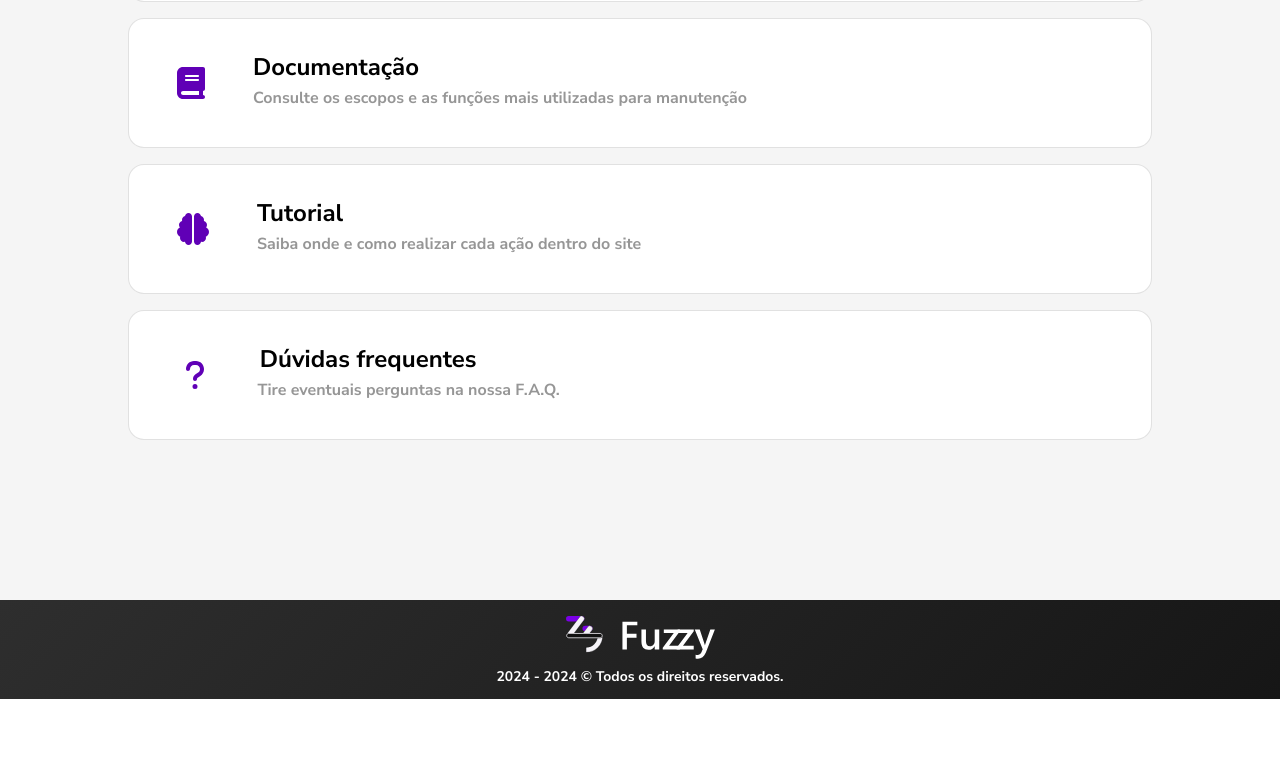
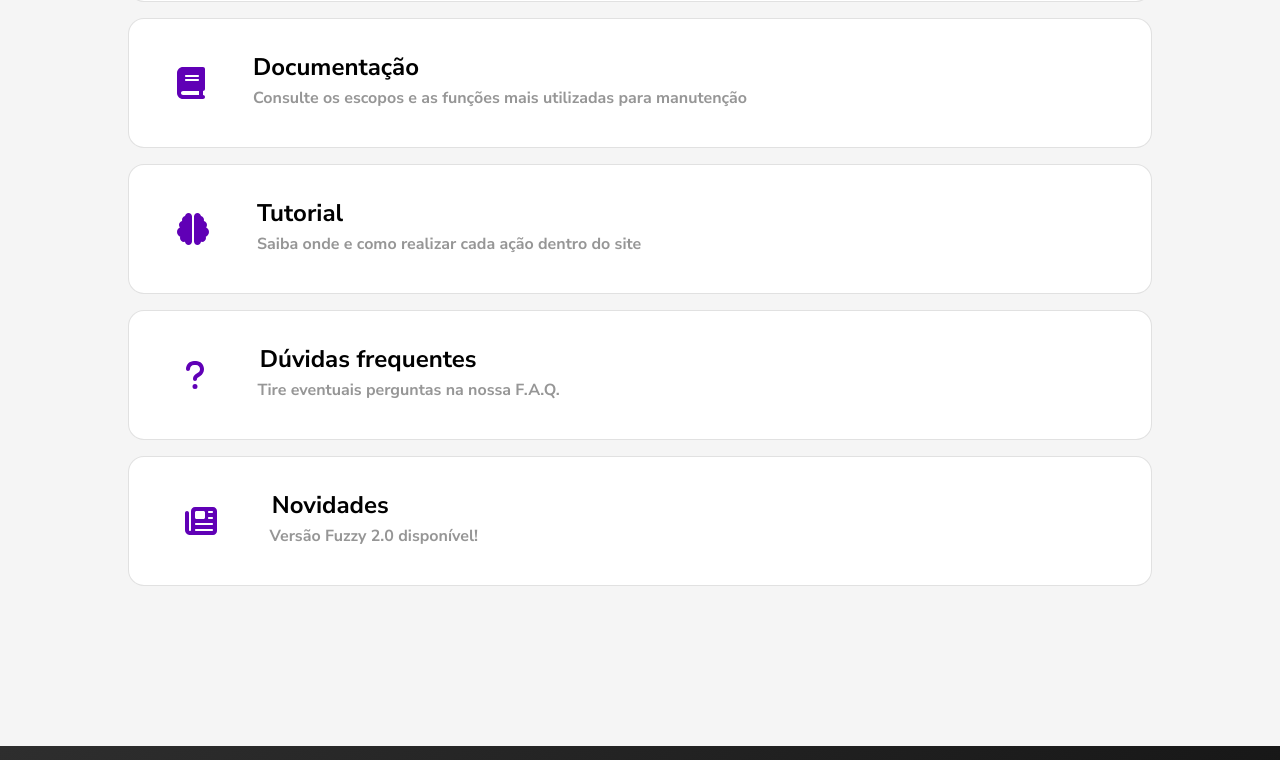
Before and after one commit to GabrielSucena/fuzzy-frontend, a React (Create React App) app: page /configuracoes in a window 1280 px wide. Shown: the part 403-1163 px from the top of the page. Before the commit the page ends 1102 px from the top, so only its background shows below. Built offline with nearby package versions, Linux system fonts and the light colour scheme; sample sign-in values are in the browser's storage.

Commit message:
Adiciona card Novidades nas configurações

```diff
--- a/src/App.js
+++ b/src/App.js
@@ -32,6 +32,7 @@ import Documentacoes from './screens/ramo-c-meu-perfil/documentacoes/documentaco
 import Configuracoes from './screens/ramo-c-meu-perfil/configuracoes';
 import Tutorial from './screens/ramo-c-meu-perfil/tutorial';
 import Duvidas from './screens/ramo-c-meu-perfil/duvidas';
+import Novidades from './screens/ramo-c-meu-perfil/novidades';
 
 const theme = createTheme({
   palette: { primary: { main: "#6000B6" } },
@@ -73,6 +74,7 @@ function App() {
                 <Route path="/configuracoes" element={<PrivateRoute element={Configuracoes} />} />
                 <Route path="/tutorial" element={<PrivateRoute element={Tutorial} />} />
                 <Route path="/duvidas" element={<PrivateRoute element={Duvidas} />} />
+                <Route path="/novidades" element={<PrivateRoute element={Novidades} />} />
 
                 <Route path="/auditoria" element={<PrivateRoute element={Auditoria} />} />
 
--- a/src/screens/ramo-b-colaboradores/editar-colaborador/index.js
+++ b/src/screens/ramo-b-colaboradores/editar-colaborador/index.js
@@ -106,7 +106,7 @@ const EditarColaborador = () => {
         console.log("Edição de colaborador: ", TratamentoEnvio)
         setMessage('Colaborador atualizado com sucesso!');
         setModalOpen(false);
-        setTimeout(() => navigate(-1), 200000);
+        setTimeout(() => navigate(-1), 1);
       })
       .catch(error => {
         console.error('Error updating collaborator:', error);
--- a/src/screens/ramo-c-meu-perfil/configuracoes/index.js
+++ b/src/screens/ramo-c-meu-perfil/configuracoes/index.js
@@ -1,7 +1,7 @@
 import './configuracoes.css'
 import TituloPagina from "../../../components/titulopagina";
 import { FontAwesomeIcon } from '@fortawesome/react-fontawesome';
-import { faBook, faBrain, faList, faPaintRoller, faQuestion, faSignOut, faUser } from '@fortawesome/free-solid-svg-icons';
+import { faBook, faBrain, faList, faNewspaper, faPaintRoller, faQuestion, faSignOut, faUser } from '@fortawesome/free-solid-svg-icons';
 import { Link } from 'react-router-dom';
 import { useRole } from '../../../functionsCenter/RoleContext';
 
@@ -62,6 +62,17 @@ function Configuracoes(){
                             </div>
                         </div>
                     </Link>
+                    <Link to='/novidades' className='remover'>
+                        <div className='agrupamento-configuracoes'>
+                            <div className='icone-configuracoes'>
+                                &nbsp;<FontAwesomeIcon icon={faNewspaper} className='icone-configuracoes'/>
+                            </div>
+                            <div className='escrita-configuracoes'>
+                                <p className='titulo-configuracoes'>&nbsp;Novidades</p>
+                                <p className='mensagem-configuracoes'>&nbsp;Versão Fuzzy 2.0 disponível!</p>
+                            </div>
+                        </div>
+                    </Link>
                 </div>
             </div>
         </>
--- /dev/null
+++ b/src/screens/ramo-c-meu-perfil/novidades/index.js
@@ -0,0 +1,10 @@
+import "./novidades.css"
+
+function Novidades(){
+
+    return(<>
+        Teste
+    </>)
+}
+
+export default Novidades;
```
Also changed, not shown: src/screens/ramo-c-meu-perfil/novidades/novidades.css (added).
